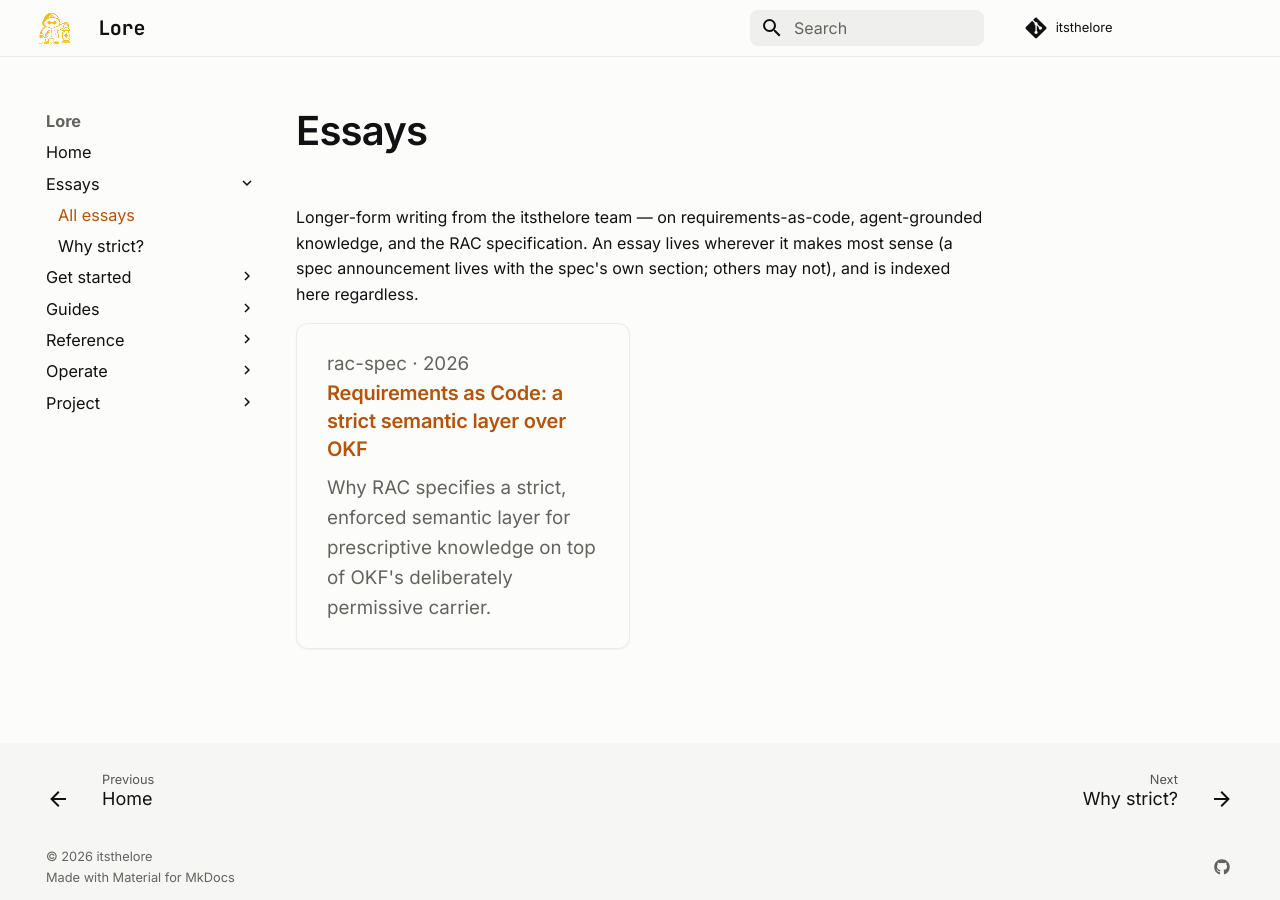
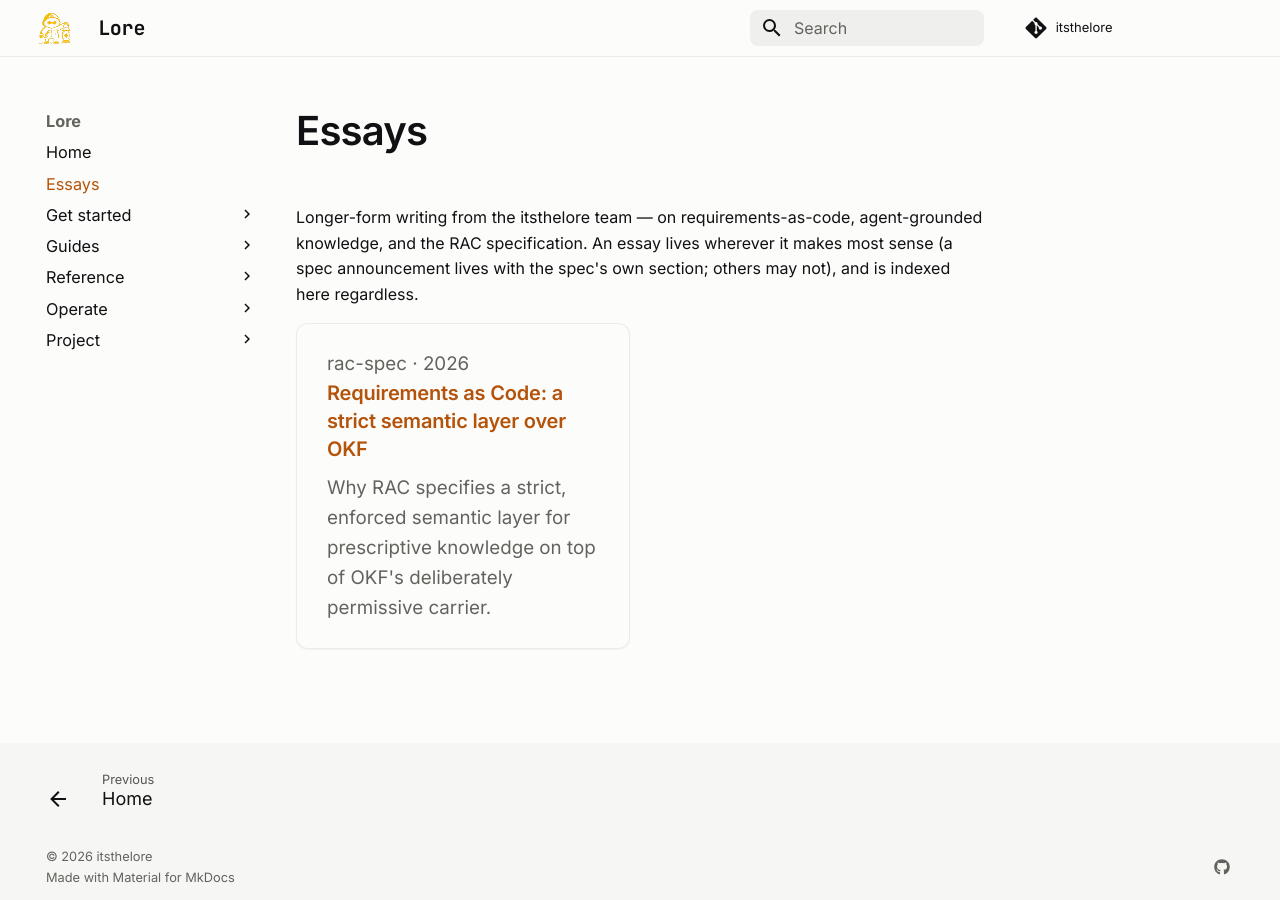
Before and after one commit to itsthelore/itsthelore.github.io, an MkDocs documentation site: the page built from docs/essays.md, in a window 1280 px wide. Built offline with MkDocs 1.6.1 and Material for MkDocs 9.7.7, drawn with Linux system fonts in a browser that asks for light colours.

Commit message:
fix(nav): collapse Essays to one flat nav line
With only one essay, a collapsible "Essays" section plus an "All
essays" child pointing at the same index page was two lines for one
destination. Essays is now a single flat nav entry linking straight
to essays.md; the rac-spec essay itself is reachable via the card on
that index page (still fully built and linkable — MkDocs builds every
docs/ page regardless of nav inclusion, it just won't get a sidebar
entry or prev/next footer links). Drops navigation.indexes and the
essays.md title override, both no longer needed with no nav section
left to disambiguate from. Revisit once there's enough essay volume to
justify a real section again.

```diff
--- a/docs/essays.md
+++ b/docs/essays.md
@@ -1,7 +1,3 @@
----
-title: All essays
----
-
 # Essays
 
 Longer-form writing from the itsthelore team — on requirements-as-code,
--- a/mkdocs.yml
+++ b/mkdocs.yml
@@ -19,7 +19,6 @@ theme:
     - content.code.copy
     - navigation.top
     - navigation.footer
-    - navigation.indexes
     - toc.follow
 
 extra_css:
@@ -50,9 +49,7 @@ validation:
 
 nav:
   - Home: index.md
-  - Essays:
-      - essays.md
-      - "Why strict?": rac-spec/why-strict.md
+  - Essays: essays.md
   - Get started:
       - Overview: rac-core/index.md
       - Quickstart: rac-core/quickstart.md
```
